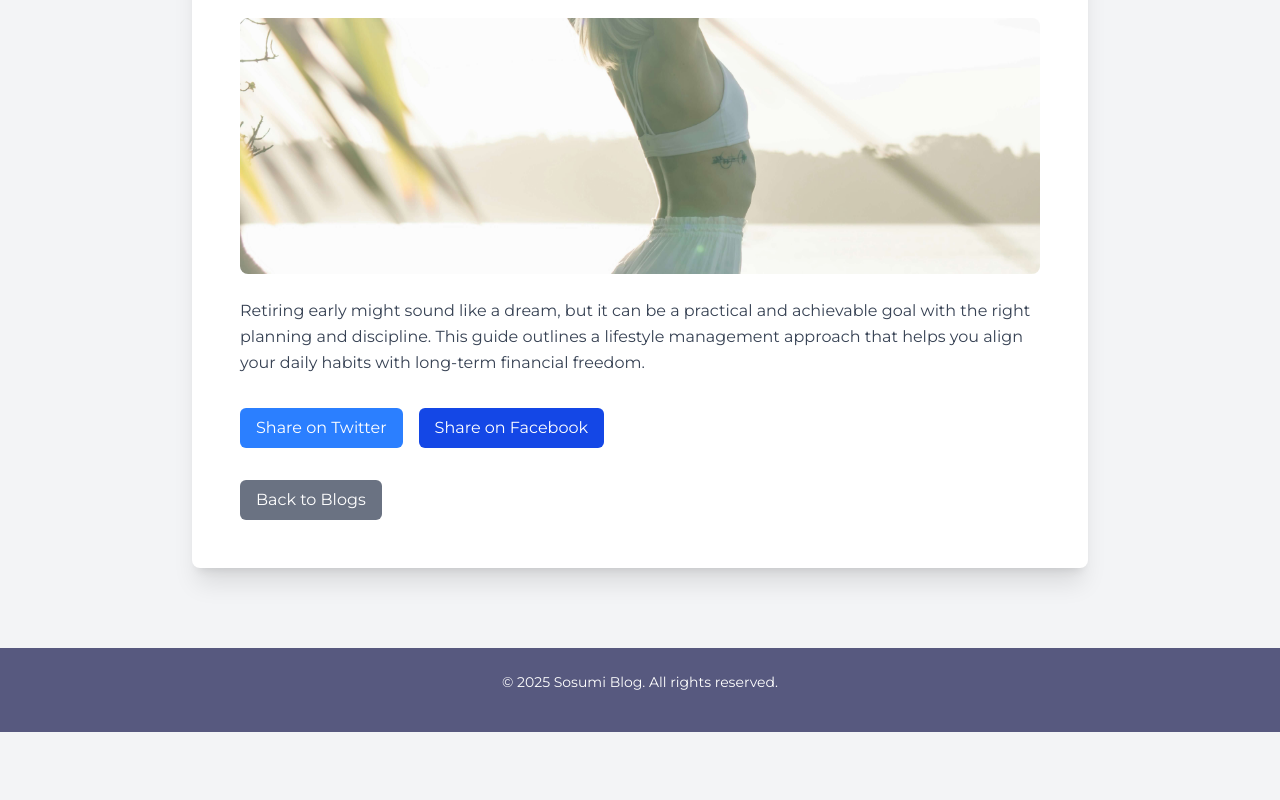
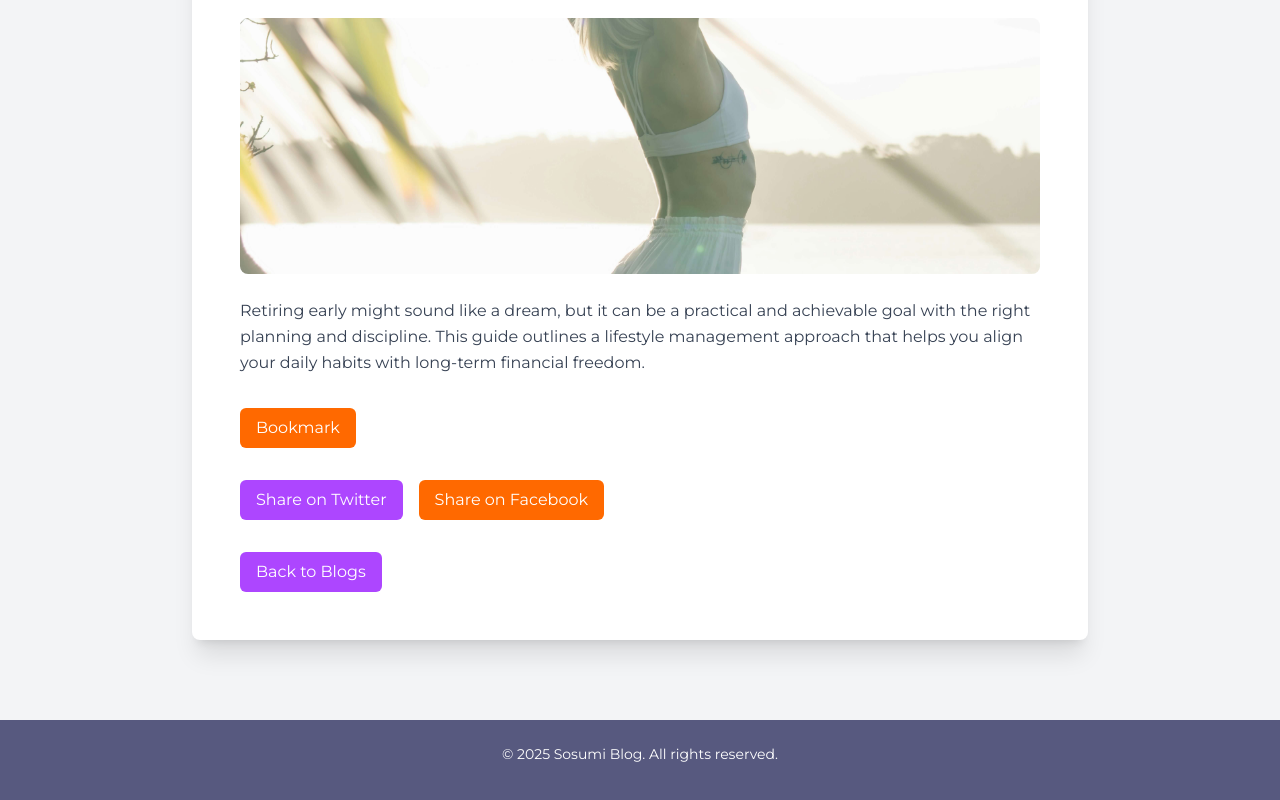
Before and after one commit to Obrienmaina/Sosumi, a Next.js app: page /blog/detailed-lifestyle-guide in a window 1280 px wide. Shown: the part 668-1468 px from the top of the page. Before the commit the page ends 1400 px from the top, so only its background shows below. Built offline with nearby package versions, Linux system fonts and the light colour scheme.

Commit message:
book mark

```diff
--- a/app/admin/addBlog/page.jsx
+++ b/app/admin/addBlog/page.jsx
@@ -8,6 +8,14 @@ import { toast } from 'react-toastify';
 import { useRouter } from 'next/navigation';
 import { Editor, EditorState } from 'draft-js';
 import Breadcrumbs from "@/components/Breadcrumbs";
+
+const generateSlug = (title) => {
+  return title
+    .toLowerCase()
+    .trim()
+    .replace(/[^a-z0-9\s]/g, "") // Remove special characters
+    .replace(/\s+/g, "-"); // Replace spaces with hyphens
+};
 
 const AddBlogPage = () => {
   const router = useRouter();
--- a/app/blog/[slug]/page.tsx
+++ b/app/blog/[slug]/page.tsx
@@ -139,16 +139,35 @@ export const blog_data = [
 const FullBlogPage = ({ params }: { params: Promise<{ slug: string }> }) => {
   const router = useRouter();
   const [blog, setBlog] = useState<typeof blog_data[0] | null>(null);
+  const [bookmarked, setBookmarked] = useState(false);
 
   useEffect(() => {
     const fetchParams = async () => {
       const resolvedParams = await params; // Unwrap the params Promise
       const foundBlog = blog_data.find((b) => b.slug === resolvedParams.slug);
       setBlog(foundBlog || null);
+
+      // Check if the blog is already bookmarked
+      const bookmarks = JSON.parse(localStorage.getItem("bookmarks") || "[]");
+      setBookmarked(bookmarks.includes(resolvedParams.slug));
     };
 
     fetchParams();
   }, [params]);
+
+  const handleBookmark = () => {
+    const bookmarks = JSON.parse(localStorage.getItem("bookmarks") || "[]");
+    if (bookmarked) {
+      // Remove bookmark
+      const updatedBookmarks = bookmarks.filter((savedSlug: string) => savedSlug !== blog?.slug);
+      localStorage.setItem("bookmarks", JSON.stringify(updatedBookmarks));
+      setBookmarked(false);
+    } else {
+      // Add bookmark
+      localStorage.setItem("bookmarks", JSON.stringify([...bookmarks, blog?.slug]));
+      setBookmarked(true);
+    }
+  };
 
   // Handle case where blog is not found
   if (!blog) {
@@ -206,17 +225,27 @@ const FullBlogPage = ({ params }: { params: Promise<{ slug: string }> }) => {
           dangerouslySetInnerHTML={{ __html: blog.content }}
         ></div>
 
+        {/* Bookmark Button */}
+        <button
+          onClick={handleBookmark}
+          className={`mt-8 px-4 py-2 rounded-md ${
+            bookmarked ? "bg-purple-500 text-white" : "bg-orange-500 text-white"
+          } hover:bg-purple-600 transition-colors`}
+        >
+          {bookmarked ? "Bookmarked" : "Bookmark"}
+        </button>
+
         {/* Social Media Sharing Buttons */}
         <div className="mt-8 flex gap-4">
           <button
             onClick={() => handleShare("twitter")}
-            className="px-4 py-2 bg-blue-500 text-white rounded-md hover:bg-blue-600 transition-colors"
+            className="px-4 py-2 bg-purple-500 text-white rounded-md hover:bg-purple-600 transition-colors"
           >
             Share on Twitter
           </button>
           <button
             onClick={() => handleShare("facebook")}
-            className="px-4 py-2 bg-blue-700 text-white rounded-md hover:bg-blue-800 transition-colors"
+            className="px-4 py-2 bg-orange-500 text-white rounded-md hover:bg-orange-600 transition-colors"
           >
             Share on Facebook
           </button>
@@ -224,7 +253,7 @@ const FullBlogPage = ({ params }: { params: Promise<{ slug: string }> }) => {
 
         <button
           onClick={() => router.push("/blog")}
-          className="mt-8 px-4 py-2 bg-gray-500 text-white rounded-md hover:bg-gray-600 transition-colors"
+          className="mt-8 px-4 py-2 bg-purple-500 text-white rounded-md hover:bg-purple-600 transition-colors"
         >
           Back to Blogs
         </button>
```
